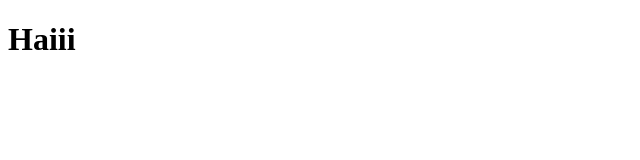
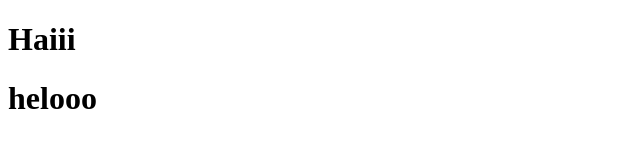
Before and after one commit to pranavkpv/sample, a plain HTML site: page index.html in a window 1280 px wide. Shown: the whole page, without its empty margins (0-640 px from the left). Drawn offline with Linux system fonts and the light colour scheme.

Commit message:
hello comment

```diff
--- a/index.html
+++ b/index.html
@@ -7,5 +7,6 @@
 </head>
 <body>
    <h1>Haiii</h1>
+   <h1>helooo</h1>
 </body>
 </html>
```
